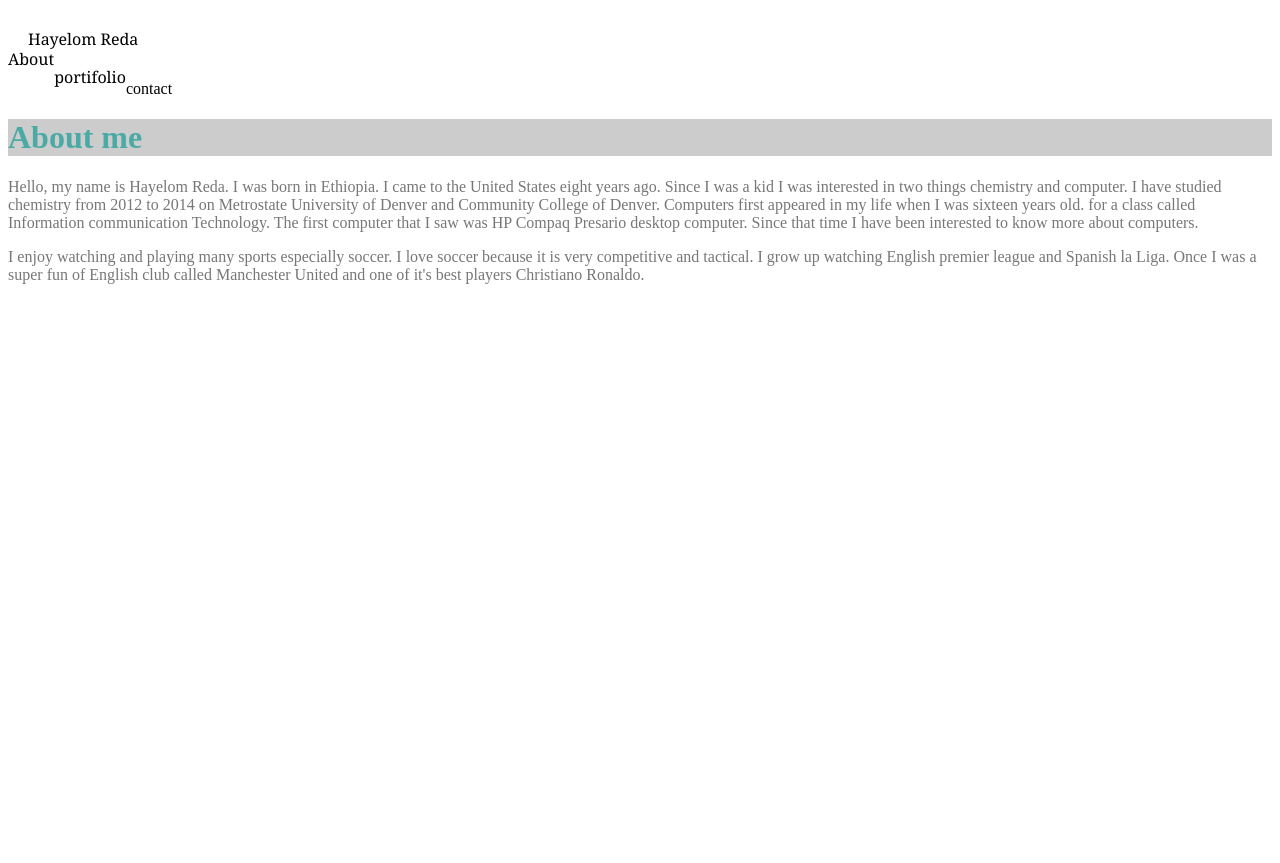
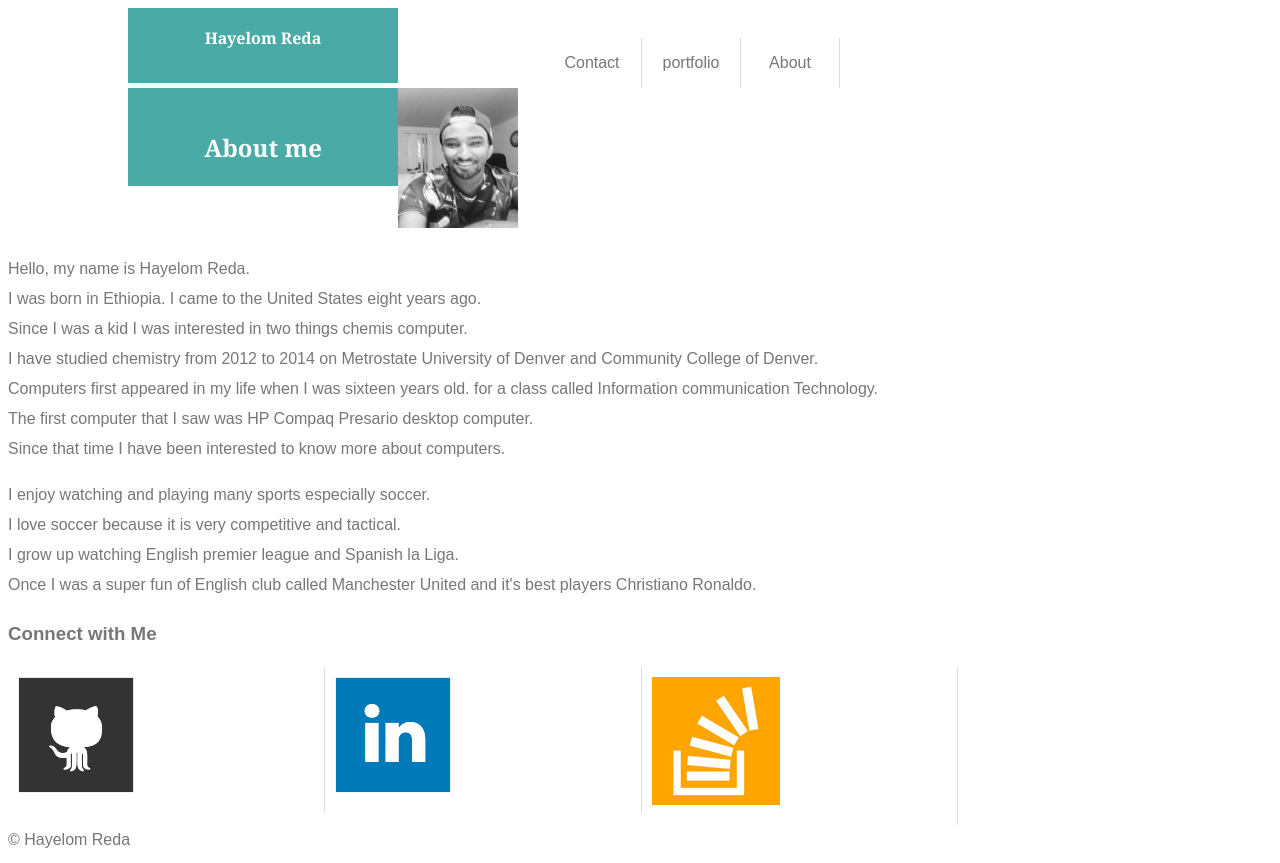
Before and after one commit to HayelomR/Basic-portfolio, a plain HTML site: page index.html in a window 1280 px wide. Before the commit the page ends 800 px from the top, so only its background shows below. Drawn offline with Linux system fonts and the light colour scheme.

Commit message:
major css changes

```diff
--- a/assets/css/reset.css
+++ b/assets/css/reset.css
@@ -1,35 +1,78 @@
+* {
+	box-sizing: border-box;
+}
+body {
+	color: #777777;
+	font-family: 'Arial', 'Helvetica Neue', Helvetica, sans-serif;
+	line-height: 30px;
+	text-align: left;
+	width: 960px;
+}
 
-body {
+header{
+
+	background-color: #4aaaa5;
+	border: 4px;
+	padding: 30px;
+	float: left;
+	color: #ffffff;
+	padding-top: 15px;
+	font-family: 'Georgia', Times, Times New Roman, serif;
+	text-align: center;
+	font-size: 16px;
+	font-weight: bold;
+	vertical-align: middle;
+	padding-top: 15px;
+	margin-left: 120px;
+	margin-bottom: 0;
+	width: 270px;
+}
+h2{
+	clear: both;
+	position: relative;
+	top: 30px;
+	margin-top: 0px;
+	padding-bottom: 3px;
+	border-bottom:	3px;
+	text-align: center;
+}
+
+#order{
+	width: 300px;
+	float: right;
+	text-align: center;
+	margin-right: 125px;
+}
+
+ul {
+	list-style: none;
+	margin: 0;
+	padding: 0;
+}
+
+li {
+	float: left;
+	width: 33%;
+	padding: 10px;
+	border-right: 1px solid #dddddd;
+	padding: 10px;
+}
+a {
+	color: #777777;
+	text-decoration: none;
+}
+
+
+
+.wrapper{
+	clear:both;
 
 }
 
-#left{
-float: left;
-position: fixed;
-padding: 20px;
+
+#bio-image {
+	float: left;
+	margin-right: 20px;
+	width: 200px;
+	height: 200px;
 }
-#middle{
-float: left;
-}
-#right{
-float: left;
-}
-#left,#middle,#right{
-	font-family: 'Georgia', Times, Times New Roman, serif;
-}
-
-p {
-	color: #777777;
-	font: 'Arial', 'Helvetica Neue', Helvetica, sans-serif;
-
-}
-h1{
-	color: #4aaaa5;
-	background-color: #cccccc
-}
-
-
-#content{
-
-
-}
--- a/index.html
+++ b/index.html
@@ -6,26 +6,40 @@
 	<link rel="stylesheet" type="text/css" href="assets/css/reset.css">
 </head>
 <body>
-<div id="left">
-Hayelom Reda
-</div> <br>
-<div id="middle"><br>
-About
-</div> <br>
-<div id="right"><br>
-portifolio
-</div> <br>
-<div id="micro"><br>
-contact
-</div>
+	<div class="header-container">
+		<header>Hayelom Reda</header>
+	</div> <br>
+	<section id="order">
 
-<div class="wrapper">
-<h1>About me</h1>
-<section id="content">
-	<p>Hello, my name is Hayelom Reda. I was born in Ethiopia. I came to the United States eight years ago. Since I was a kid I was interested in two things chemistry and computer. I have studied chemistry from 2012 to 2014 on Metrostate University of Denver and Community College of Denver. Computers first appeared in my life when I was sixteen years old. for a class called Information communication Technology. The first computer that I saw was HP Compaq Presario desktop computer. Since that time I have been interested to know more about computers. </p>
-	<p>I enjoy watching and playing many sports especially soccer. I love soccer because it is very competitive and tactical. I grow up watching English premier league and Spanish la Liga.  Once I was a super fun of English club called Manchester United and one of it's best players Christiano Ronaldo.</p>
+	<ul>
+            <li><a href="#">Contact</a></li>
+            <li><a href="#">portfolio</a></li>
+            <li><a href="#">About</a></li>
+          </ul>
+        </section>
 
-	</section>
+	<div class="wrapper">
+	<header>
+	<section id="content">
+		<h2>About me</h2>
+
+		</header>
+			<img id="bioImage" src="assets/images/IMG_0860.jpg" alt="picture of cat"height="140" width="120">
+			<p>Hello, my name is Hayelom Reda. <br>I was born in Ethiopia. I came to the United States eight years ago. <br>Since I was a kid I was interested in two things chemis computer. <br>I have studied chemistry from 2012 to 2014 on Metrostate University of Denver and Community College of Denver. <br>Computers first appeared in my life when I was sixteen years old. for a class called Information communication Technology. <br>The first computer that I saw was HP Compaq Presario desktop computer.<br> Since that time I have been interested to know more about computers.</p>
+			<p class="joy">I enjoy watching and playing many sports especially soccer.<br> I love soccer because it is very competitive and tactical.<br> I grow up watching English premier league and Spanish la Liga.<br>  Once I was a super fun of English club called Manchester United and it's best players Christiano Ronaldo.</p>
+
+		</section>
+		<section id="connection links">
+      		<h3>Connect with Me</h3>
+      		<ul>
+        		<li><a href="https://github.com/HayelomR"><img class="icon" src="assets/images/github-128.png" alt="GitHub Profile"></a></li>
+        		<li><a href="https://www.linkedin.com/in/hayelom-reda-5b81a8141/"><img class="icon" src="assets/images/linkedin-128.png" alt="Linkedn Profile"></a></li>
+        		<li><a href="http://stackoverflow.com/users/7847086/h-reda"><img class="icon" src="assets/images/stackoverflow-128.png" alt="StackOverflow Profile"></a></li>
+      		</ul>
+    	</section>
+	</div>
+
+	<footer>&#169; Hayelom Reda</footer>
 	</div>
 
 </body>
```
Also changed, not shown: assets/images/IMG_0860.jpg (added).
